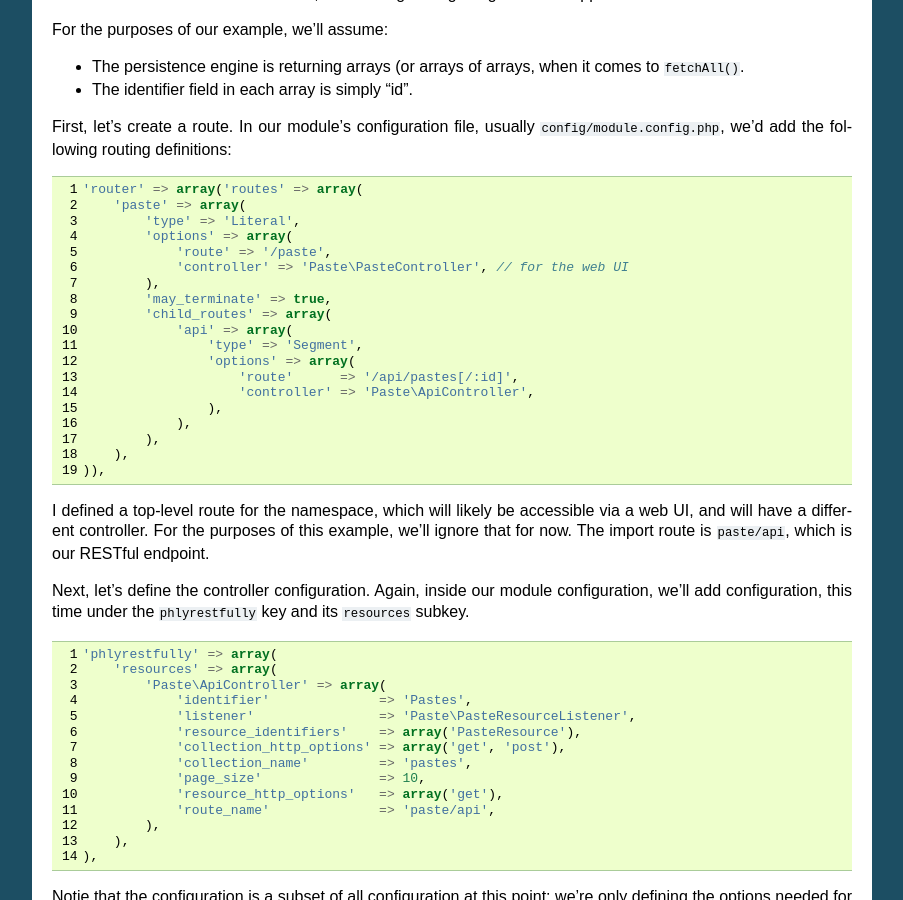
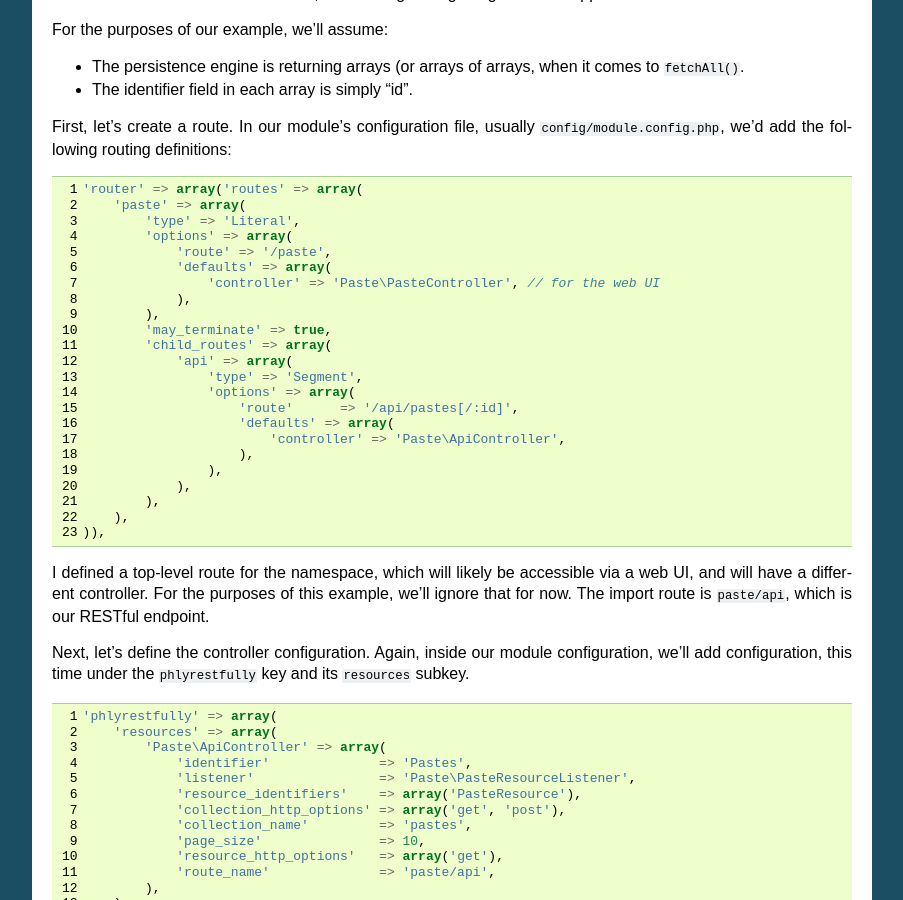
Before and after one commit to phly/PhlyRestfully, a Sphinx documentation site: the page built from docs/basics/example.rst, in a window 1280 px wide and 900 px high, scrolled down 1350 px. Shown: the whole window, without its empty margins (198-1101 px from the left). Built offline with Sphinx 7.4.7, drawn with Linux system fonts in a browser that asks for light colours.

Commit message:
Fix route definition.

```diff
--- a/docs/basics/example.rst
+++ b/docs/basics/example.rst
@@ -106,7 +106,9 @@ First, let's create a route. In our module's configuration file, usually
             'type' => 'Literal',
             'options' => array(
                 'route' => '/paste',
-                'controller' => 'Paste\PasteController', // for the web UI
+                'defaults' => array(
+                    'controller' => 'Paste\PasteController', // for the web UI
+                ),
             ),
             'may_terminate' => true,
             'child_routes' => array(
@@ -114,7 +116,9 @@ First, let's create a route. In our module's configuration file, usually
                     'type' => 'Segment',
                     'options' => array(
                         'route'      => '/api/pastes[/:id]',
-                        'controller' => 'Paste\ApiController',
+                        'defaults' => array(
+                            'controller' => 'Paste\ApiController',
+                        ),
                     ),
                 ),
             ),
```
